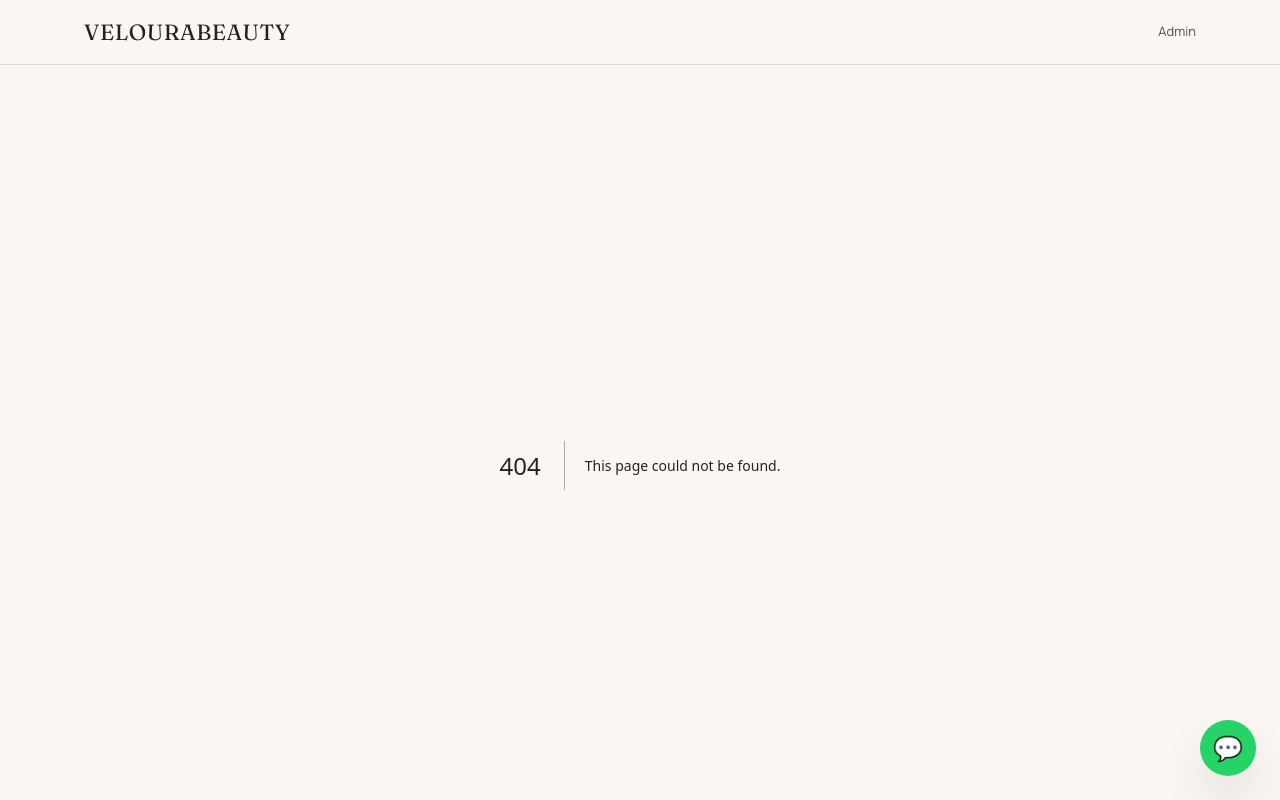
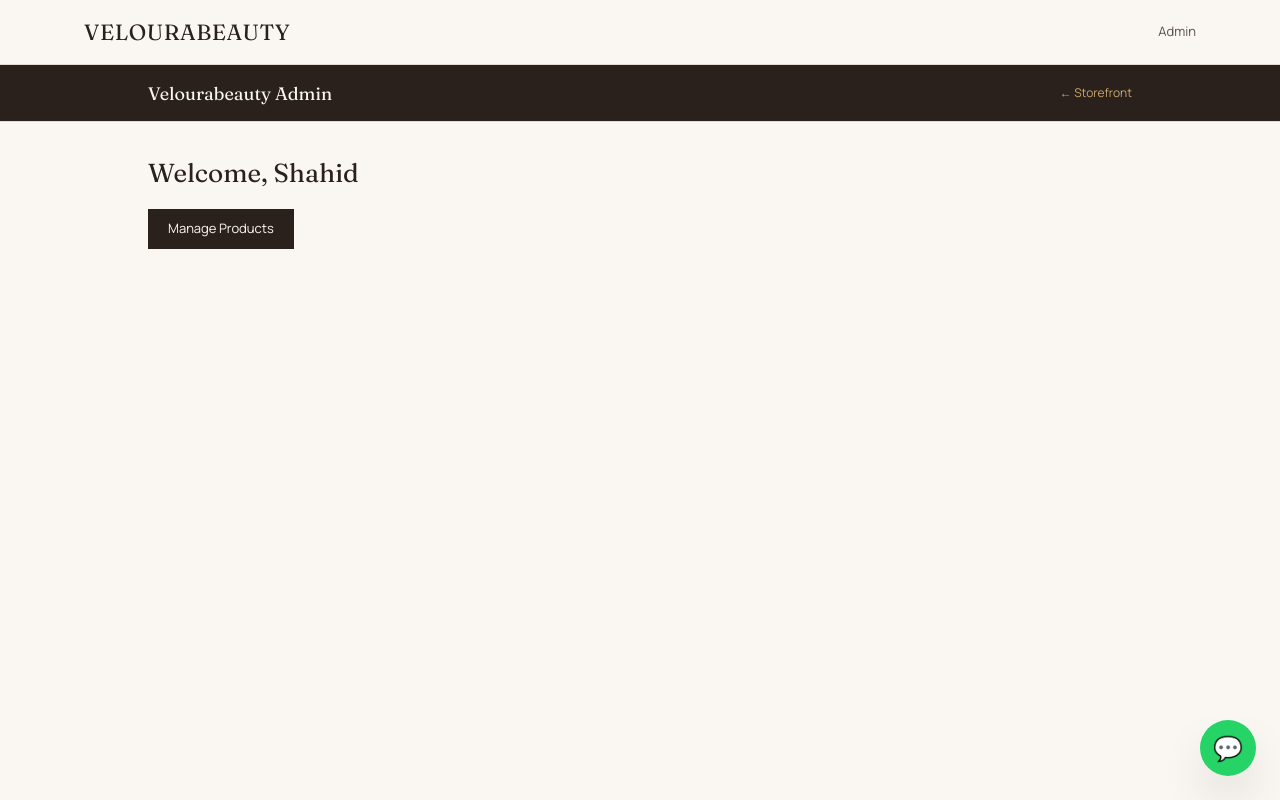
Before and after one commit to uemergency289-max/velourabeauty-final, a Next.js app: page /admin in a window 1280 px wide. Before the commit this address had no page. Shown: the top 800 px of the page. Built offline with nearby package versions, Linux system fonts and the light colour scheme.

Commit message:
Create page.tsx

```diff
--- /dev/null
+++ b/app/admin/page.tsx
@@ -0,0 +1,12 @@
+import Link from "next/link";
+
+export default function AdminDashboard() {
+  return (
+    <div>
+      <h1 className="font-display text-[26px] text-espresso mb-4">Welcome, Shahid</h1>
+      <Link href="/admin/products" className="inline-block px-5 py-2.5 bg-espresso text-ivory font-body text-[13px]">
+        Manage Products
+      </Link>
+    </div>
+  );
+}
```
